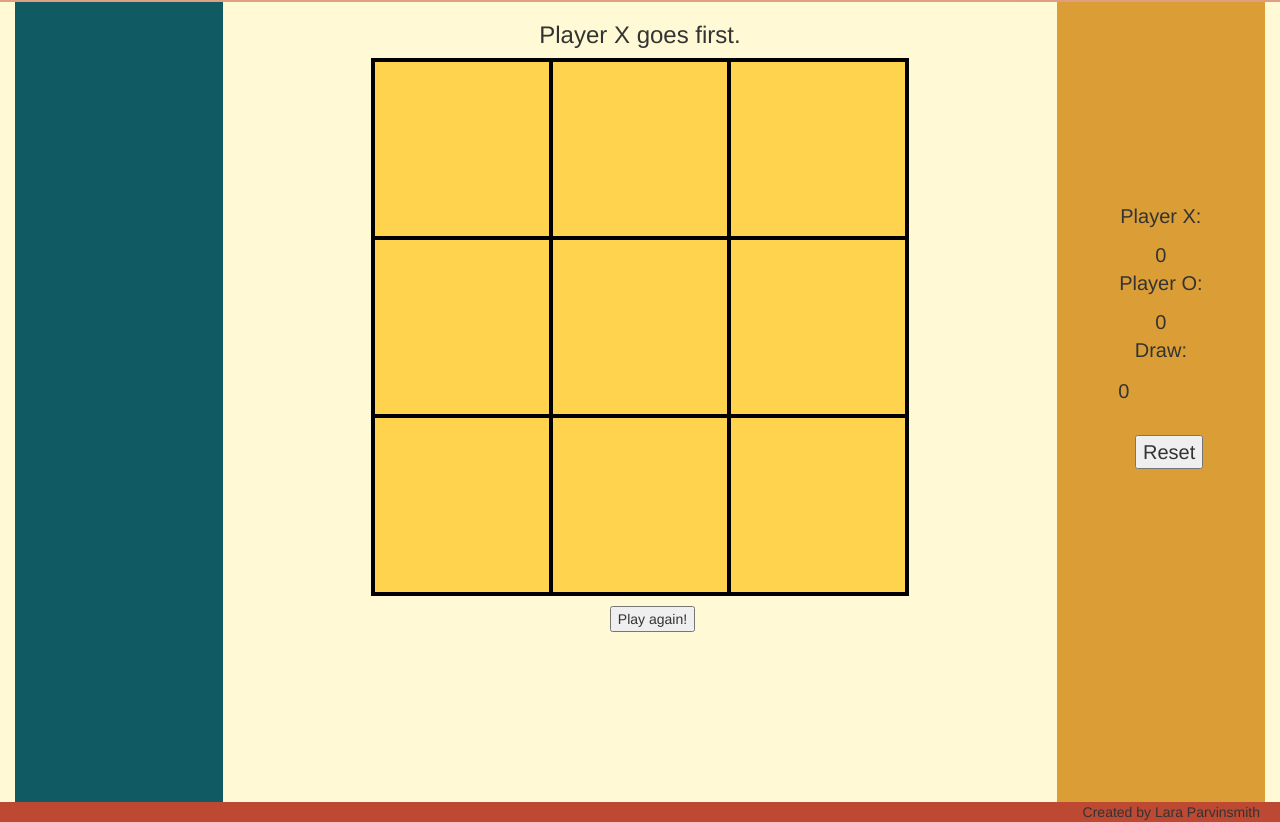
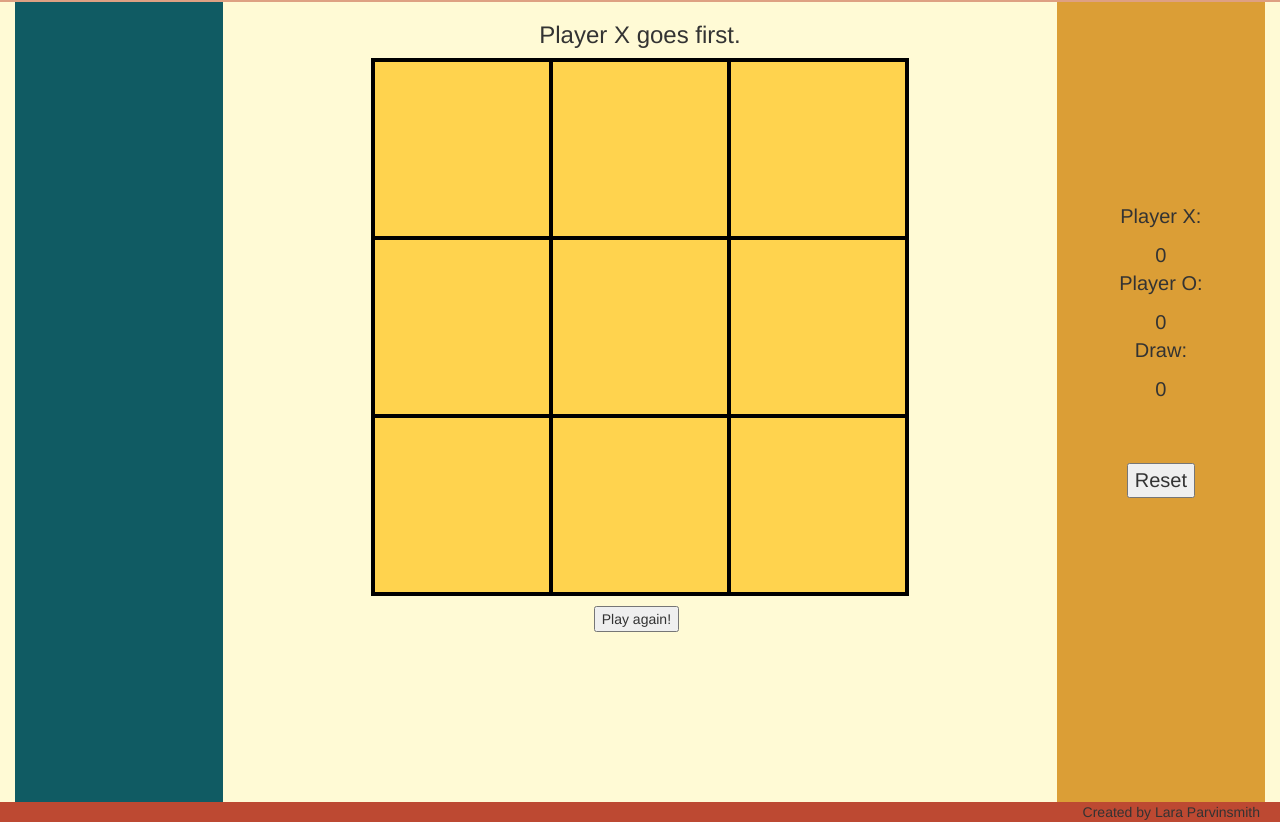
Before and after one commit to lparvinsmith/tic-tac-toe, a website: page index.html in a window 1280 px wide. Shown: the part 68-890 px from the top of the page. Drawn offline with nearby package versions, Linux system fonts and the light colour scheme.

Commit message:
fixes positioning of play again and reset buttons

```diff
--- a/index.html
+++ b/index.html
@@ -32,7 +32,7 @@
       <div class="score">
         <p>Player X:</p><span id="xWins">0</span>
         <p>Player O:</p><span id="oWins">0</span>
-        <p>Draw:</p><span id="draws">0</span>
+        <p>Draw:</p><span id="draws">0</span><br>
         <button class="reset hvr-sweep-to-right">Reset</button>
       </div>
     </div>
--- a/style.css
+++ b/style.css
@@ -50,7 +50,7 @@
 }
 .play-again {
   position: relative;
-    left: 45%;
+    left: 43%;
   margin: 10px;
 }
 .reset {
```
